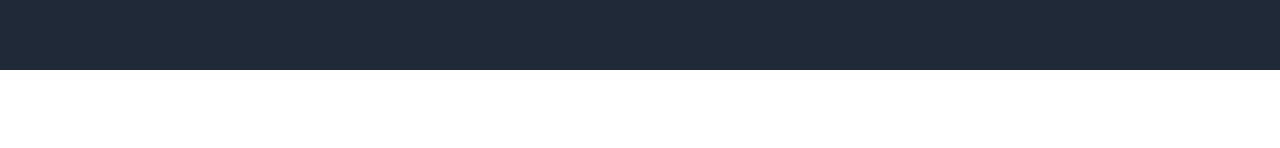
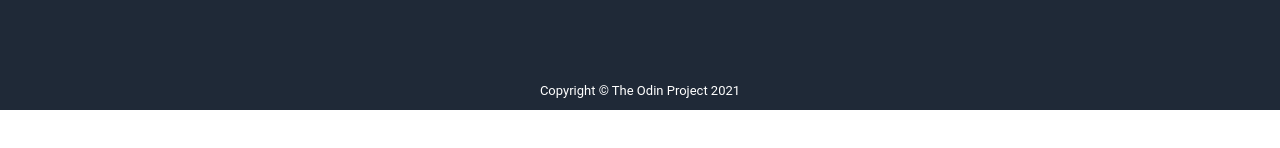
Before and after one commit to anishmdhr/landing-page, a plain HTML site: page index.html in a window 1280 px wide. Shown: the part 360-508 px from the top of the page. Drawn offline with Linux system fonts and the light colour scheme.

Commit message:
Add footer with CSS styling

```diff
--- a/index.html
+++ b/index.html
@@ -32,6 +32,9 @@
             <img src="#" alt="this is a placeholder for an image">
         </div>
     </header>
+    <footer class="footer">
+        <div class="container">Copyright © The Odin Project 2021</div>
+    </footer>
 </body>
 
 </html>
--- a/style.css
+++ b/style.css
@@ -9,13 +9,15 @@ body {
     font-family: Roboto, Oxygen, Ubuntu, Cantarell, 'Open Sans', 'Helvetica Neue', sans-serif;
     background-color: #ffffff;
 }
+
+.footer,
 .header,
 .navbar {
     color: #ffffff;
     background-color: #1f2937;
 }
 
-.navbar{
+.navbar {
     height: 50px;
 }
 
@@ -40,36 +42,36 @@ body {
     display: flex;
 }
 
-.navbar a{
+.navbar a {
     font-size: 18px;
     text-decoration: none;
     color: #ffffff;
     margin-left: 16px;
 }
 
-h2{
+h2 {
     font-size: 48px;
     font-weight: extra-bold;
 }
 
-.header{
+.header {
     height: 380px;
 
 }
 
-.header .container{
+.header .container {
     display: flex;
     justify-content: space-between;
     align-items: center;
 }
 
-img{
+img {
     width: 500px;
     height: 210px;
     background-color: gray;
 }
 
-.container .intro{
+.container .intro {
     max-width: 400px;
     display: flex;
     flex-direction: column;
@@ -79,7 +81,7 @@ img{
     row-gap: 10px;
 }
 
-button{
+button {
     color: #ffffff;
     background-color: #3882f6;
     font-weight: bold;
@@ -89,3 +91,9 @@ button{
     box-shadow: none;
     border: 0;
 }
+
+.footer .container {
+    font-size: small;
+    justify-content: center;
+    height: 40px;
+}
```
